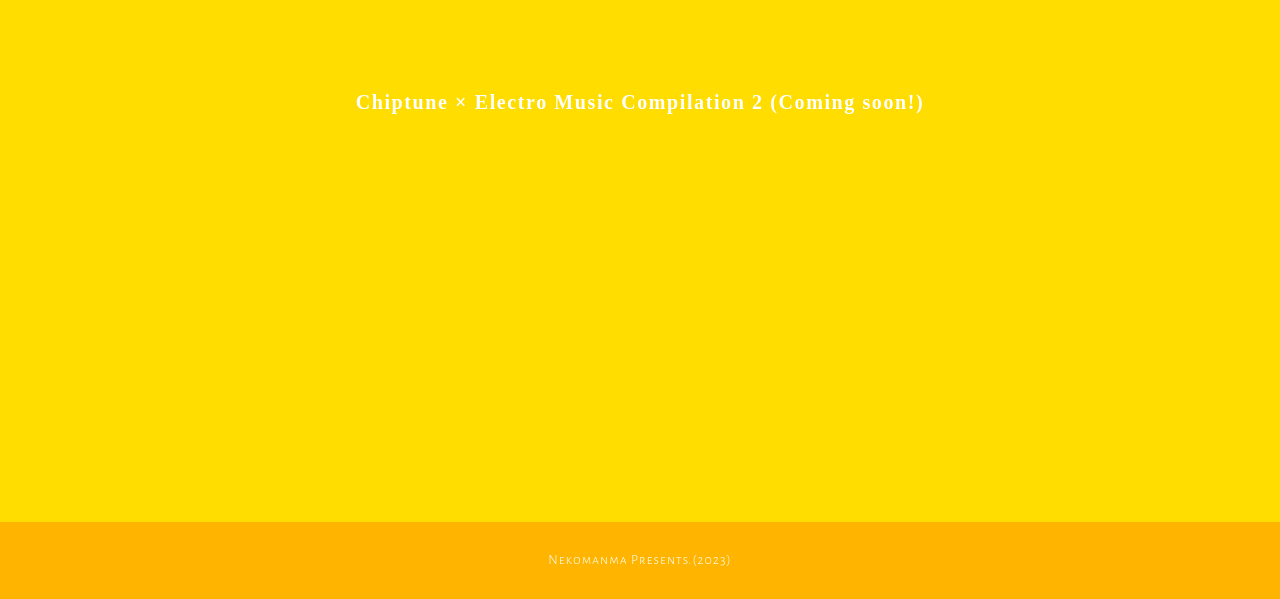
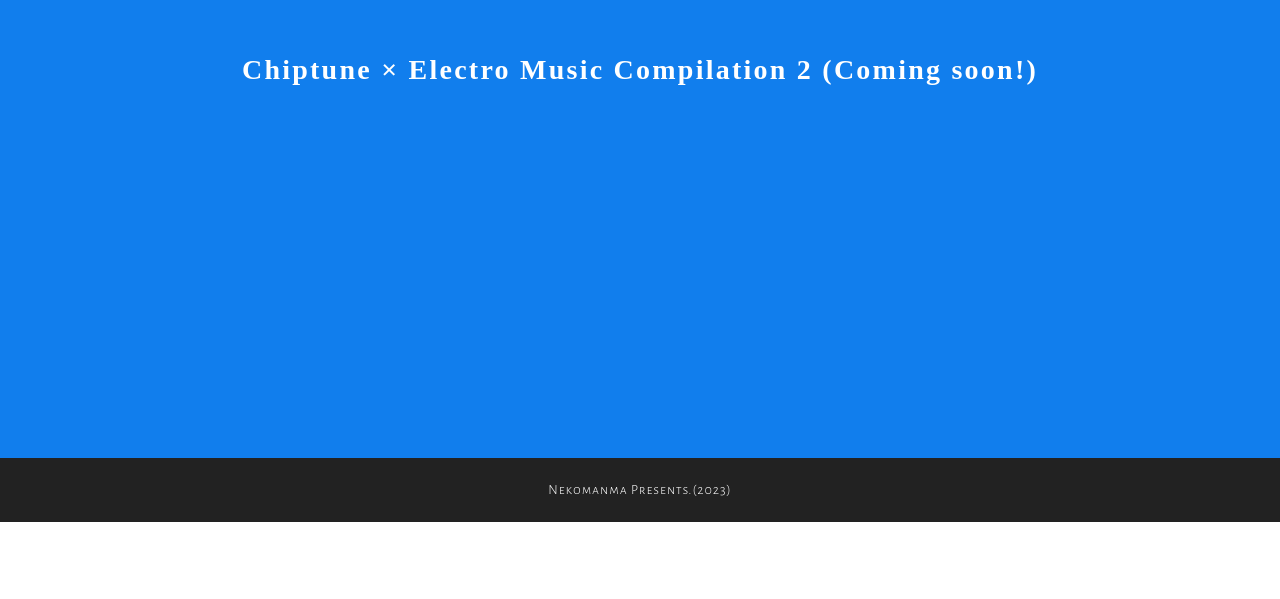
Before and after one commit to oishiinekomanma/chiptunics2, a plain HTML site: page index.html in a window 1280 px wide. Shown: the part 278-877 px from the top of the page. After the commit the page ends 800 px from the top, so only its background shows below. Drawn offline with nearby package versions, Linux system fonts and the light colour scheme; a web font is replaced by a local one.

Commit message:
Update style.css

```diff
--- a/css/style.css
+++ b/css/style.css
@@ -159,11 +159,10 @@ img {
   align-items: center;
   justify-content: center;
   width: 100%/* 98% */;
-  height: 100vh;
+  height: 92vh;
   margin: 0 auto/* 15px auto */;
   text-align: center;
-  background-color:  #ffdd00;
-  /* background-image: url(../img/mvback.png); */
+  background-color:  #117eed;
   background-size: cover;
   background-position: 50%;
 }
@@ -187,7 +186,7 @@ img {
   letter-spacing: .1em;
 }
 .mv-subtitle {
-  font-size: 20px;
+  font-size: 28px;
   font-weight: bold;
   font-family: "pixelmplus";
   color: #ffffff;
@@ -403,14 +402,18 @@ img {
  フッター
 ---------------------------------*/
 .footer {
-  padding: 30px;
-  background-color: #ffb500;
+  height: 8vh;
+  background-color: #222222;
 }
 
 .copyright {
   font-size: 14px;
   text-align: center;
   color: #fff;
+}
+
+.copyright p {
+  line-height: 8vh;
 }
 
 /*--------------------------------
```
